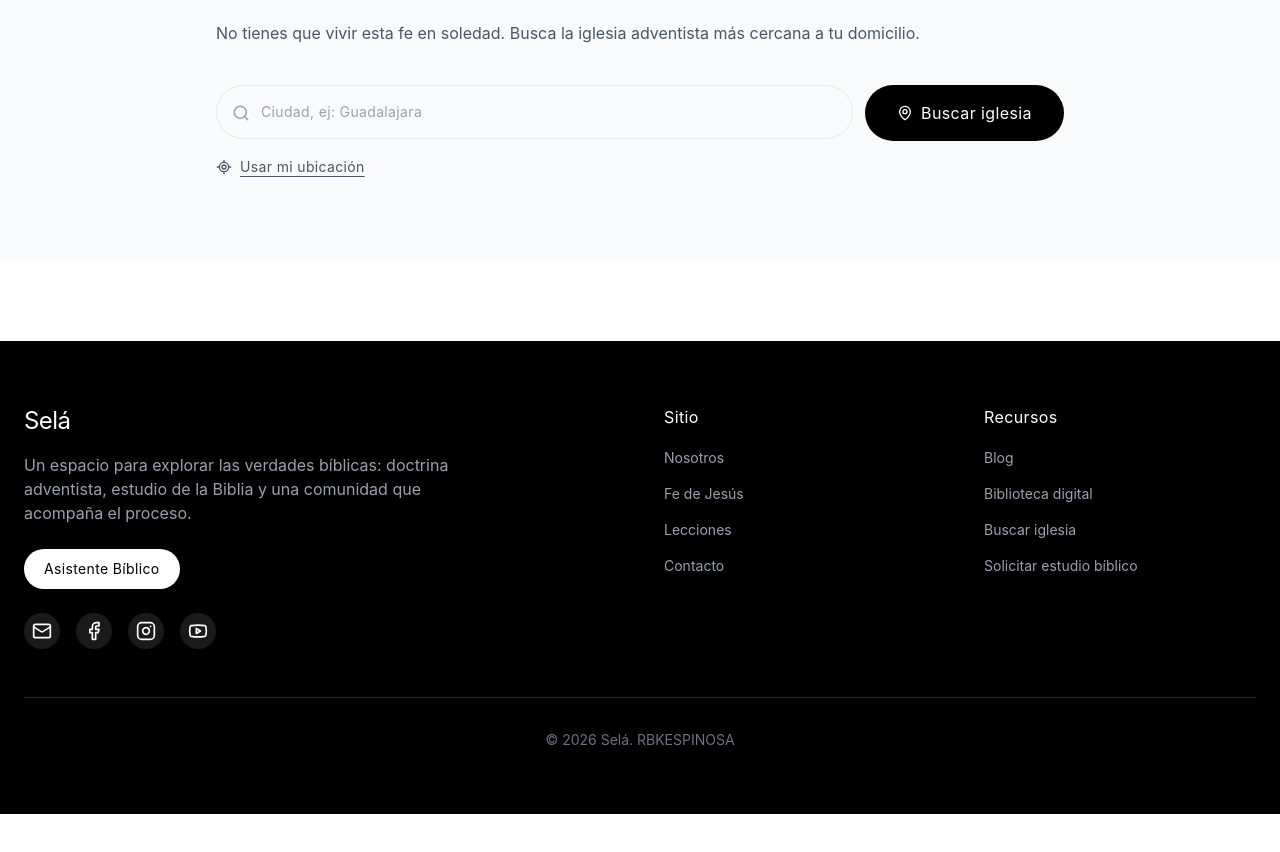
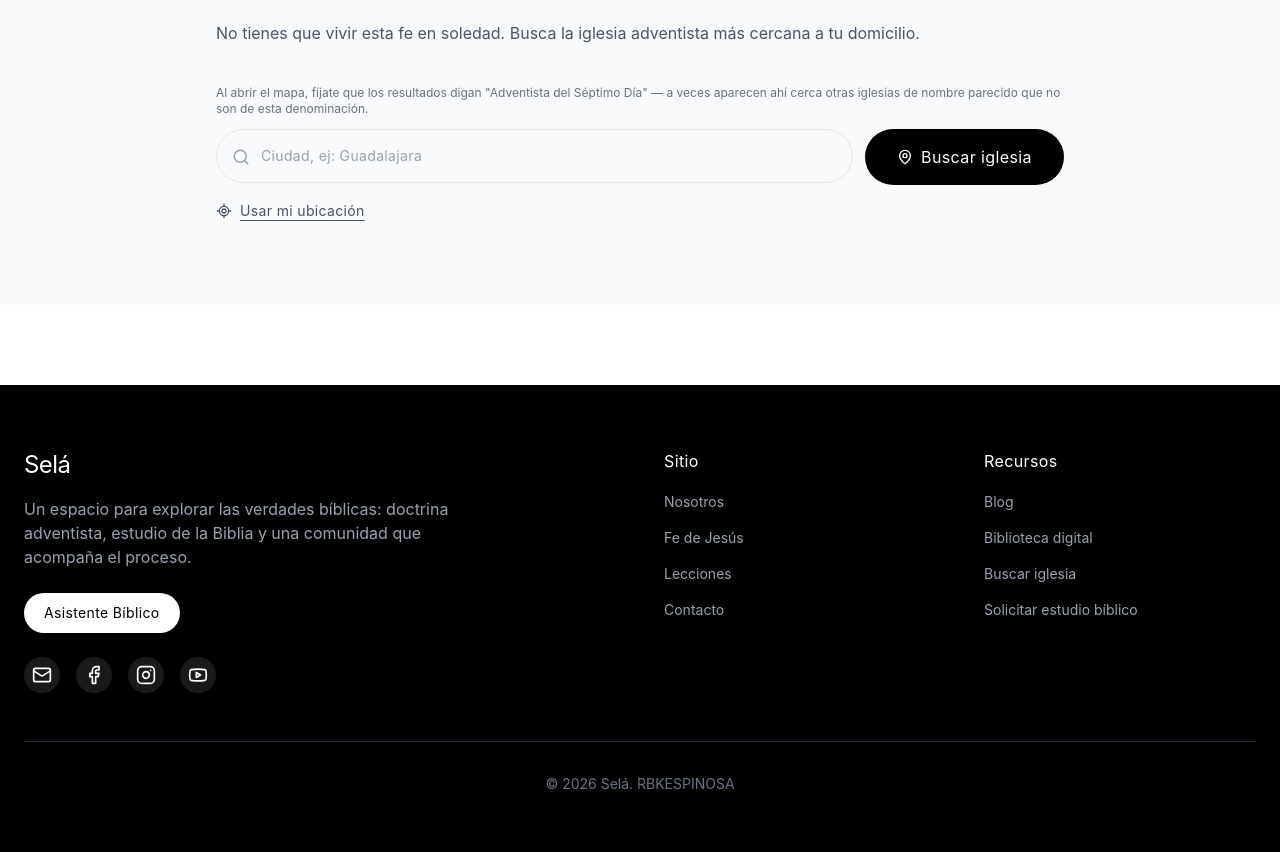
Before and after one commit to ReEspinosa/Sela-frontend, a React (Vite) app: page /about in a window 1280 px wide. Shown: the part 1737-2589 px from the top of the page. Before the commit the page ends 2551 px from the top, so only its background shows below. Built offline with nearby package versions, Linux system fonts and the light colour scheme; no server answers.

Commit message:
Mostrar aviso de denominación desde siempre, no solo después de buscar

```diff
--- a/src/app/components/ChurchFinder.tsx
+++ b/src/app/components/ChurchFinder.tsx
@@ -116,6 +116,11 @@ export function ChurchFinder({ variant = 'light' }: ChurchFinderProps) {
 
   return (
       <div>
+        <p className={`text-xs mb-3 ${isDark ? 'text-gray-400' : 'text-gray-500'}`}>
+          Al abrir el mapa, fíjate que los resultados digan "Adventista del Séptimo Día" —
+          a veces aparecen ahí cerca otras iglesias de nombre parecido que no son de esta denominación.
+        </p>
+
         <form onSubmit={handleSearch} className="flex flex-col sm:flex-row gap-3 mb-4">
           <div className="relative flex-1">
             <Search size={18} className="absolute left-4 top-1/2 -translate-y-1/2 text-gray-400" />
@@ -165,20 +170,14 @@ export function ChurchFinder({ variant = 'light' }: ChurchFinderProps) {
         {error && <p className={`text-sm mt-3 ${isDark ? 'text-red-400' : 'text-red-500'}`}>{error}</p>}
 
         {abierto && !error && (
-            <motion.div
+            <motion.p
                 initial={{ opacity: 0, y: 8 }}
                 animate={{ opacity: 1, y: 0 }}
-                className="mt-3"
+                className={`text-sm mt-3 flex items-center gap-1.5 ${isDark ? 'text-gray-300' : 'text-gray-600'}`}
             >
-              <p className={`text-sm flex items-center gap-1.5 ${isDark ? 'text-gray-300' : 'text-gray-600'}`}>
-                Se abrió Google Maps en una pestaña nueva con las iglesias cerca de ti.
-                <ExternalLink size={14} />
-              </p>
-              <p className={`text-xs mt-1 ${isDark ? 'text-gray-500' : 'text-gray-400'}`}>
-                Busca los resultados que digan "Adventista del Séptimo Día" — Google Maps a veces
-                muestra ahí cerca otras iglesias de nombre parecido que no son de esta denominación.
-              </p>
-            </motion.div>
+              Se abrió Google Maps en una pestaña nueva con las iglesias cerca de ti.
+              <ExternalLink size={14} />
+            </motion.p>
         )}
       </div>
   );
```
